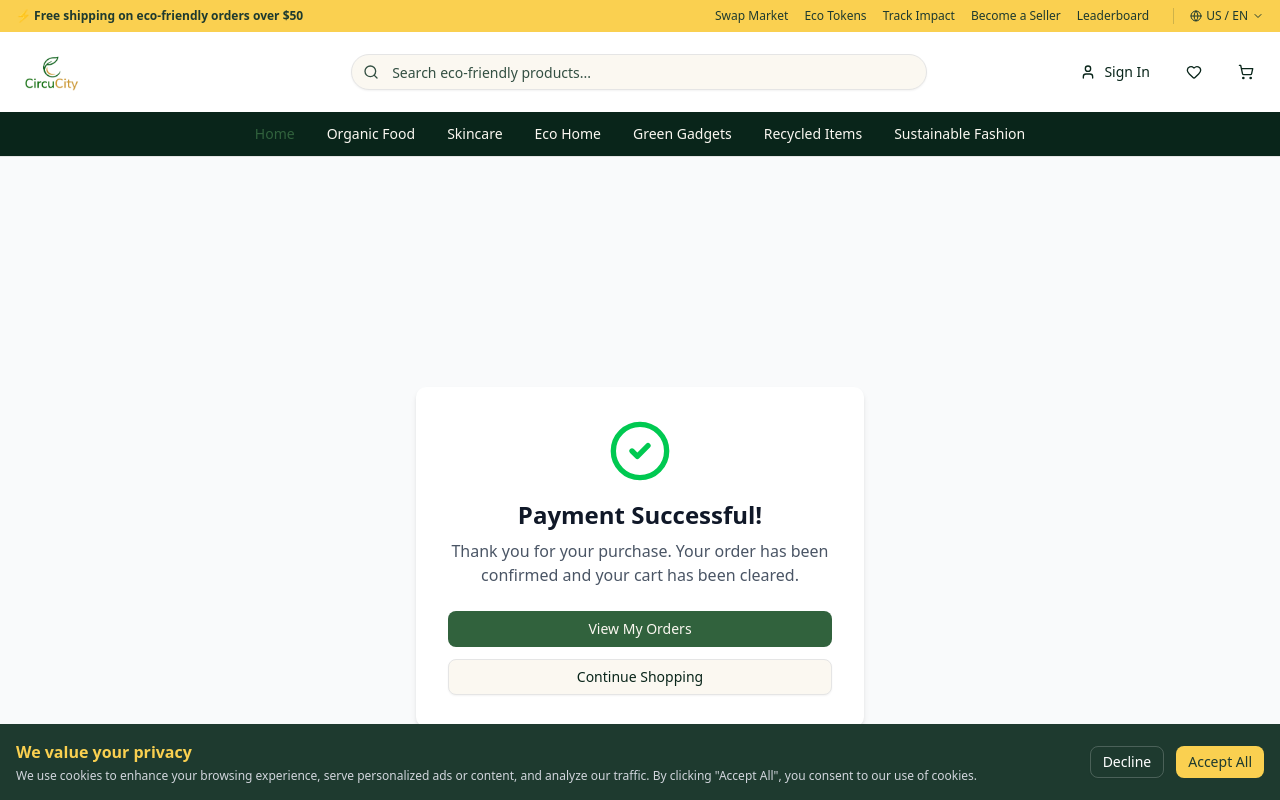
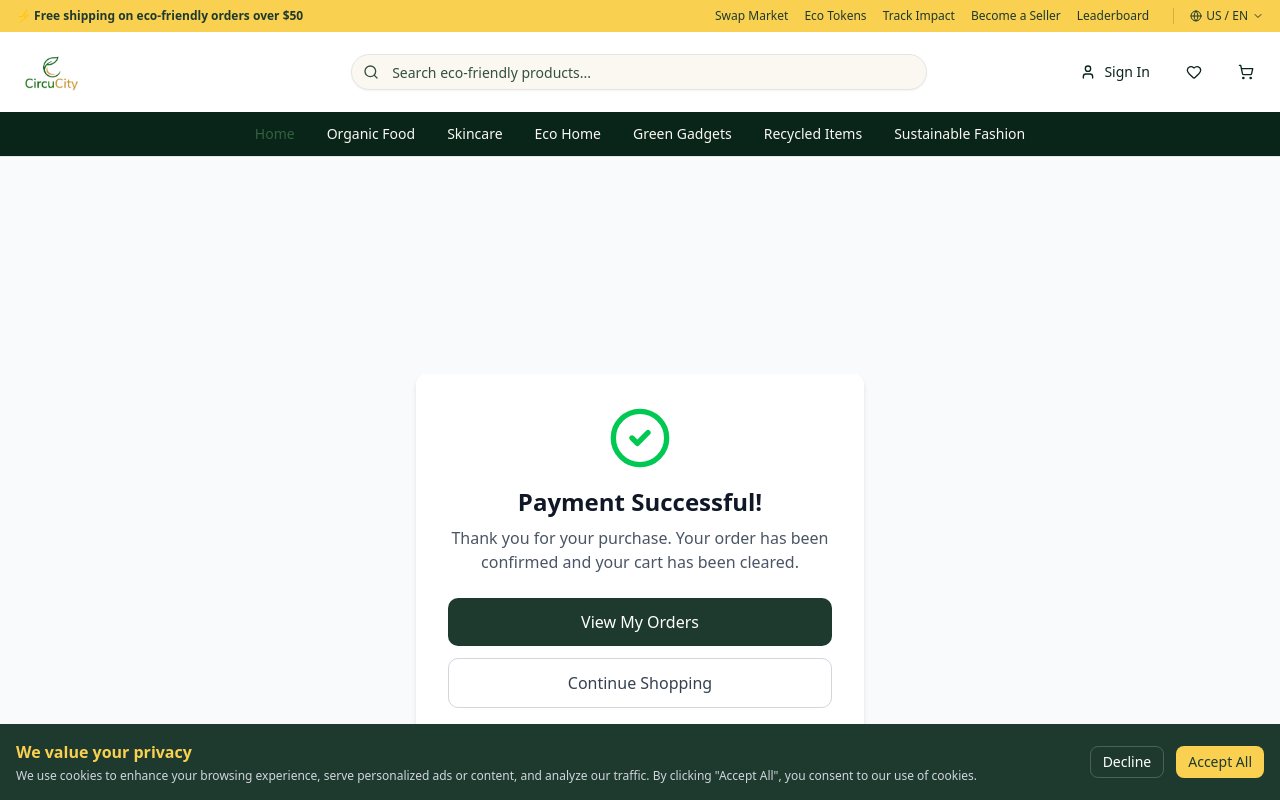
Before and after one commit to songokjesse/eco_ecommerce, a Next.js app: page /success in a window 1280 px wide. Shown: the top 800 px of the page. Built offline with nearby package versions, Linux system fonts and the light colour scheme; no server answers.

Commit message:
fix: Replace client-side router navigation with anchor tags on the success page to resolve freezing on protected routes.

```diff
--- a/app/success/page.tsx
+++ b/app/success/page.tsx
@@ -1,17 +1,14 @@
 "use client";
 
-import { useSearchParams, useRouter } from 'next/navigation';
-import { Button } from '@/components/ui/button';
+import { useSearchParams } from 'next/navigation';
 import { CheckCircle2 } from 'lucide-react';
-import { Suspense, useEffect, useState } from 'react';
+import { Suspense, useEffect } from 'react';
 import { useCart } from '@/components/providers/CartProvider';
 
 function SuccessContent() {
     const searchParams = useSearchParams();
-    const router = useRouter();
     const sessionId = searchParams.get('session_id');
     const { clearCart } = useCart();
-    const [isNavigating, setIsNavigating] = useState(false);
 
     // Clear cart on successful payment
     useEffect(() => {
@@ -26,16 +23,6 @@ function SuccessContent() {
         }
     }, [sessionId, clearCart]);
 
-    const handleViewOrders = () => {
-        setIsNavigating(true);
-        router.push('/dashboard/orders');
-    };
-
-    const handleContinueShopping = () => {
-        setIsNavigating(true);
-        router.push('/');
-    };
-
     return (
         <div className="bg-white p-8 rounded-lg shadow-md max-w-md w-full text-center">
             <div className="flex justify-center mb-4">
@@ -47,21 +34,18 @@ function SuccessContent() {
                 {sessionId && <span className="block text-xs text-gray-400 mt-2">Session ID: {sessionId.slice(0, 10)}...</span>}
             </p>
             <div className="space-y-3">
-                <Button
-                    onClick={handleViewOrders}
-                    className="w-full"
-                    disabled={isNavigating}
+                <a
+                    href="/dashboard/orders"
+                    className="block w-full bg-[#1e3a2f] hover:bg-[#152a22] text-white font-medium py-3 px-4 rounded-lg transition-colors duration-200 text-center"
                 >
-                    {isNavigating ? 'Loading...' : 'View My Orders'}
-                </Button>
-                <Button
-                    onClick={handleContinueShopping}
-                    variant="outline"
-                    className="w-full"
-                    disabled={isNavigating}
+                    View My Orders
+                </a>
+                <a
+                    href="/"
+                    className="block w-full bg-white hover:bg-gray-50 text-gray-700 font-medium py-3 px-4 rounded-lg border border-gray-300 transition-colors duration-200 text-center"
                 >
                     Continue Shopping
-                </Button>
+                </a>
             </div>
         </div>
     );
```
Also changed, not shown: 1 other file (tests, documents, lock files or other folders).
